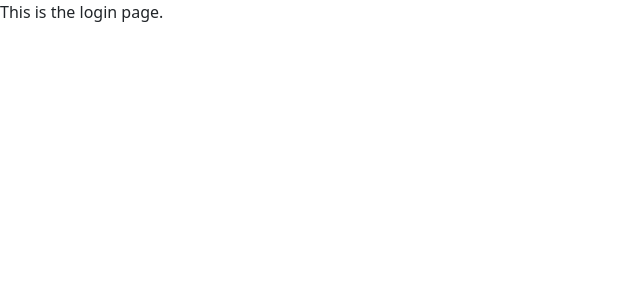
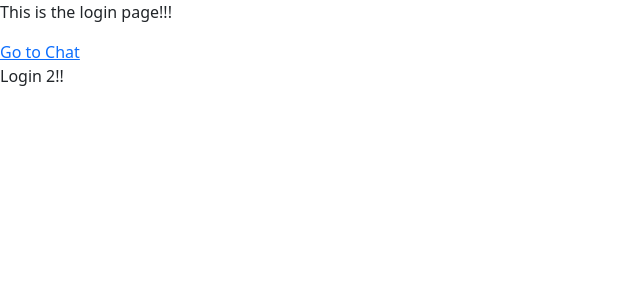
Before and after one commit to AaronAWB/Colloquy, a React (Vite) app in the folder client/: page / in a window 1280 px wide. Shown: the top 300 px of the page, without its empty margins (0-640 px from the left). Built offline with nearby package versions, Linux system fonts and the light colour scheme.

Commit message:
add serve_index route and watch script

```diff
--- a/client/package.json
+++ b/client/package.json
@@ -6,7 +6,8 @@
   "scripts": {
     "dev": "vite",
     "build": "vite build",
-    "preview": "vite preview"
+    "preview": "vite preview",
+    "watch": "vite build --watch"
   },
   "dependencies": {
     "bootstrap": "^5.2.3",
--- a/client/src/pages/Login.jsx
+++ b/client/src/pages/Login.jsx
@@ -1,6 +1,10 @@
 function Login () {
     return (
-        <p>This is the login page.</p>
+        <div>
+            <p>This is the login page!!!</p>
+            <a href='/chat'>Go to Chat</a>
+            <p>Login 2!!</p>
+        </div>
     )
 }
 
--- a/client/vite.config.js
+++ b/client/vite.config.js
@@ -13,5 +13,8 @@ export default defineConfig({
       '@Pages': path.resolve(__dirname, 'src/pages'),
       '@Styles': path.resolve(__dirname, 'src/styles')
     }
+  },
+  build: {
+    outDir: 'dist',
   }
 })
```
Also changed, not shown: 1 other file (tests, documents, lock files or other folders).
